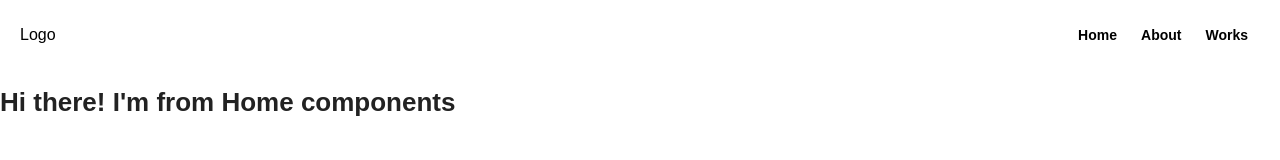
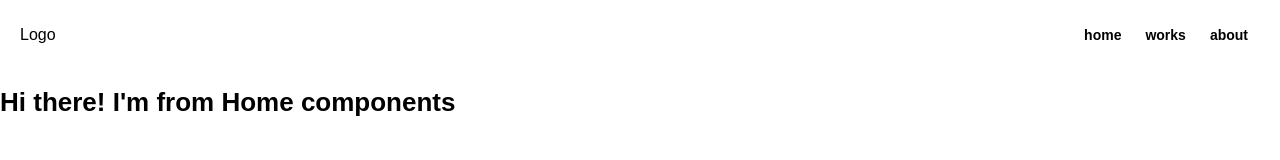
Before and after one commit to kenminhthai/kenminhthai.com, a React app: page / in a window 1280 px wide. Built offline with nearby package versions, Linux system fonts and the light colour scheme; a web font is replaced by a local one.

Commit message:
add font faces

```diff
--- a/package.json
+++ b/package.json
@@ -28,6 +28,7 @@
     "file-loader": "1.1.5",
     "fs-extra": "3.0.1",
     "html-webpack-plugin": "2.29.0",
+    "isomorphic-fetch": "^2.2.1",
     "jest": "20.0.4",
     "object-assign": "4.1.1",
     "postcss-flexbugs-fixes": "3.2.0",
--- a/src/App/components/Ui.Header/index.js
+++ b/src/App/components/Ui.Header/index.js
@@ -1,20 +1,22 @@
 import React, { Component } from "react";
-import NavBar from "../mod.navBar";
+import Menu from "../obj.Menu";
 import Logo from "../atm.Logo";
-
+import { getLinks } from "../../utils";
 import { StyledHeader } from "./style";
 
 class Header extends Component {
   constructor(props) {
     super(props);
-    this.state = {};
+    this.state = {
+      linkItems: getLinks()
+    };
   }
   render() {
     console.log(this);
     return (
       <StyledHeader className={StyleSheet.header}>
         <Logo />
-        <NavBar />
+        <Menu links={this.state.linkItems} />
       </StyledHeader>
     );
   }
--- a/src/App/components/atm.NavLink/index.js
+++ b/src/App/components/atm.NavLink/index.js
@@ -1,11 +1,26 @@
 import React from "react";
 import { NavLink } from "react-router-dom";
-import { StyledLink } from "./style";
+import PropTypes from "prop-types";
 
-export const NavItem = props => (
-  <StyledLink>
+function Links(props) {
+  console.log(props);
+  return (
     <NavLink to={props.link} exact={props.exact} activeClassName="active">
-      {props.children}
+      {props.name}
     </NavLink>
-  </StyledLink>
-);
+  );
+}
+
+Links.propTypes = {
+  to: PropTypes.string.isRequired,
+  exact: PropTypes.bool,
+  children: PropTypes.string
+};
+
+Links.defaultProps = {
+  to: "/",
+  exact: true,
+  children: "Home"
+};
+
+export default Links;
--- a/src/App/components/hoc.NavItem/index.js
+++ b/src/App/components/hoc.NavItem/index.js
@@ -0,0 +1,16 @@
+import React from "react";
+import Links from "../atm.NavLink";
+import { StyledNavItem } from "./style";
+
+const NavItem = props => (
+  <StyledNavItem>
+    <Links
+      key={props.key}
+      link={props.link}
+      exact={props.exact}
+      name={props.name}
+    />
+  </StyledNavItem>
+);
+
+export default NavItem;
--- a/src/App/components/hoc.NavItem/style.js
+++ b/src/App/components/hoc.NavItem/style.js
@@ -0,0 +1,19 @@
+import styled, { css } from "styled-components";
+
+const NavItem = css`
+  font-weight: 600;
+  white-space: nowrap;
+  word-break: keep-all;
+  cursor: pointer;
+  font-size: 14px;
+  line-height: 1;
+  position: relative;
+  text-align: center;
+  padding: 8px 12px;
+  list-style: none;
+  display: inline-block;
+`;
+
+export const StyledNavItem = styled.li`
+  ${NavItem} color: #000;
+`;
--- a/src/App/components/mod.navBar/index.js
+++ b/src/App/components/mod.navBar/index.js
@@ -1,15 +1,14 @@
 import React from "react";
-import { NavItem } from "../atm.NavLink";
+import NavItem from "../hoc.NavItem/index";
 
 const NavBar = props => {
   return (
-    <nav>
-      <ul>
-        <NavItem link="/">Home</NavItem>
-        <NavItem link="/about">About</NavItem>
-        <NavItem link="/works">Works</NavItem>
-      </ul>
-    </nav>
+    <NavItem
+      key={props.key}
+      link={props.link}
+      exact={props.exact}
+      name={props.name}
+    />
   );
 };
 
--- a/src/App/components/obj.Menu/index.js
+++ b/src/App/components/obj.Menu/index.js
@@ -0,0 +1,27 @@
+import React, { Component } from "react";
+import NavBar from "../mod.navBar";
+
+class Menu extends Component {
+  constructor(props) {
+    super(props);
+    this.state = {};
+  }
+  render() {
+    return (
+      <nav>
+        <ul>
+          {this.props.links.map(link => (
+            <NavBar
+              key={link.name}
+              link={link.link}
+              exact={link.exact}
+              name={link.name}
+            />
+          ))}
+        </ul>
+      </nav>
+    );
+  }
+}
+
+export default Menu;
--- a/src/App/stylesheets/generic/index.scss
+++ b/src/App/stylesheets/generic/index.scss
@@ -6,4 +6,5 @@ html,
 body,
 #root {
   height: 100%;
+  font-family: $font-stack;
 }
--- a/src/App/stylesheets/settings/index.scss
+++ b/src/App/stylesheets/settings/index.scss
@@ -1,18 +1,105 @@
+@font-face {
+  font-family: "bebasbold";
+  src: url("http://kenminhthai.com/assets/fonts/bebasneuebold.woff");
+  src: url("http://kenminhthai.com/assets/fonts/bebasneuebold.eot?#iefix")
+      format("embedded-opentype"),
+    url("http://kenminhthai.com/assets/fonts/bebasneuebold.woff") format("woff"),
+    url("http://kenminhthai.com/assets/fonts/bebasneuebold.ttf")
+      format("truetype"),
+    url("http://kenminhthai.com/assets/fonts/bebasneuebold.svg#bebasregular")
+      format("svg");
+  font-weight: normal;
+  font-style: normal;
+}
+
+@font-face {
+  font-family: "Maison Neue";
+  src: url("https://kenminhthai.com/assets/fonts/MaisonNeue-LightItalic.woff2")
+      format("woff2"),
+    url("//kenminhthai.com/assets/fonts/MaisonNeue-LightItalic.woff")
+      format("woff"),
+    url("//kenminhthai.com/assets/fonts/MaisonNeue-LightItalic.ttf")
+      format("truetype");
+  font-weight: 300;
+  font-style: italic;
+}
+
+@font-face {
+  font-family: "Maison Neue";
+  src: url("https://kenminhthai.com/assets/fonts/MaisonNeue-Light.woff2")
+      format("woff2"),
+    url("https://kenminhthai.com/assets/fonts/MaisonNeue-Light.woff")
+      format("woff"),
+    url("https://kenminhthai.com/assets/fonts/MaisonNeue-Light.ttf")
+      format("truetype");
+  font-weight: 300;
+  font-style: normal;
+}
+
+@font-face {
+  font-family: "Maison Neue";
+  src: url("https://kenminhthai.com/assets/fonts/MaisonNeue-Book.woff2")
+      format("woff2"),
+    url("https://kenminhthai.com/assets/fonts/MaisonNeue-Book.woff")
+      format("woff"),
+    url("https://kenminhthai.com/assets/fonts/MaisonNeue-Book.ttf")
+      format("truetype");
+  font-weight: normal;
+  font-style: normal;
+}
+
+@font-face {
+  font-family: "Maison Neue";
+  src: url("https://kenminhthai.com/assets/fonts/MaisonNeue-BookItalic.woff2")
+      format("woff2"),
+    url("https://kenminhthai.com/assets/fonts/MaisonNeue-BookItalic.woff")
+      format("woff"),
+    url("https://kenminhthai.com/assets/fonts/MaisonNeue-BookItalic.ttf")
+      format("truetype");
+  font-weight: normal;
+  font-style: italic;
+}
+
+@font-face {
+  font-family: "Maison Neue Mono";
+  src: url("https://kenminhthai.com/assets/fonts/MaisonNeue-Mono.woff2")
+      format("woff2"),
+    url("https://kenminhthai.com/assets/fonts/MaisonNeue-Mono.woff")
+      format("woff"),
+    url("https://kenminhthai.com/assets/fonts/MaisonNeue-Mono.ttf")
+      format("truetype");
+  font-weight: normal;
+  font-style: normal;
+}
+
+@font-face {
+  font-family: "Maison Neue Mono";
+  src: url("https://kenminhthai.com/assets/fonts/MaisonNeue-MonoItalic.woff2")
+      format("woff2"),
+    url("https://kenminhthai.com/assets/fonts/MaisonNeue-MonoItalic.woff")
+      format("woff"),
+    url("https://kenminhthai.com/assets/fonts/MaisonNeue-MonoItalic.ttf")
+      format("truetype");
+  font-weight: normal;
+  font-style: italic;
+}
 // Colors
 
-$black: #222;
+$black: #000;
 $green: #7dd720;
 $blue: #207dd7;
 $dark-blue: #1c70c1;
 $grey: #9a9a9a;
 $light-grey: #f0f0f0;
+$base-white: #f2f2f2;
 $green: #7ed321;
 $green-complimentary: #67b815;
-$red: #de2110;
+$red: #fc414c;
 
 // Fonts
 
-$font-stack: "Open Sans", sans-serif;
+$font-stack: "Maison Neue", sans-serif;
+$font-heading: "bebasbold", sans-serif;
 
 // Set the default grid settings (anything above tablet)
 $neat-grid: (
--- /dev/null
+++ b/src/App/utils/index.js
@@ -0,0 +1,21 @@
+const linkItems = [
+  {
+    name: "home",
+    exact: true,
+    link: "/"
+  },
+  {
+    name: "works",
+    exact: false,
+    link: "/works"
+  },
+  {
+    name: "about",
+    exact: false,
+    link: "/about"
+  }
+];
+
+export function getLinks() {
+  return linkItems;
+}
```
Also changed, not shown: src/App/api/index.js (added, +29 -0 lines), src/App/components/atm.Image/index.js (added, +14 -0 lines), 1 other file.
